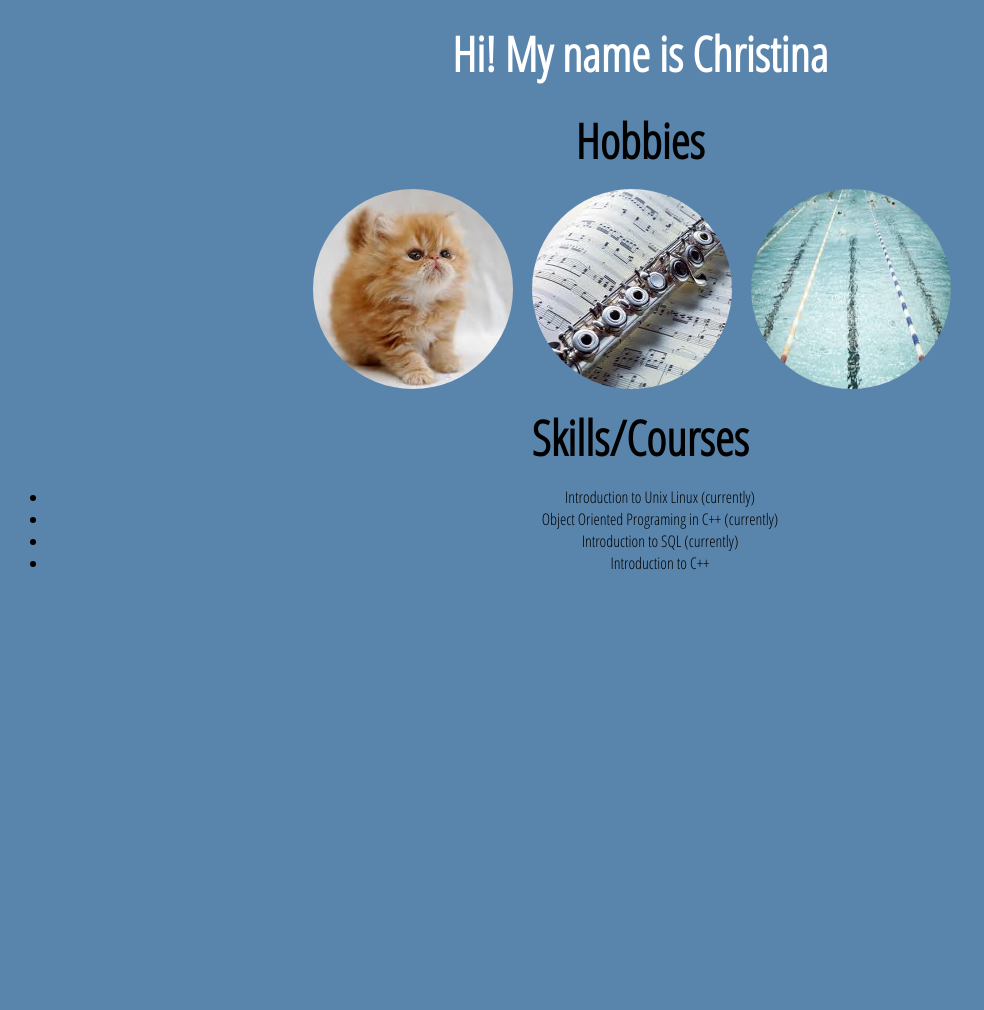
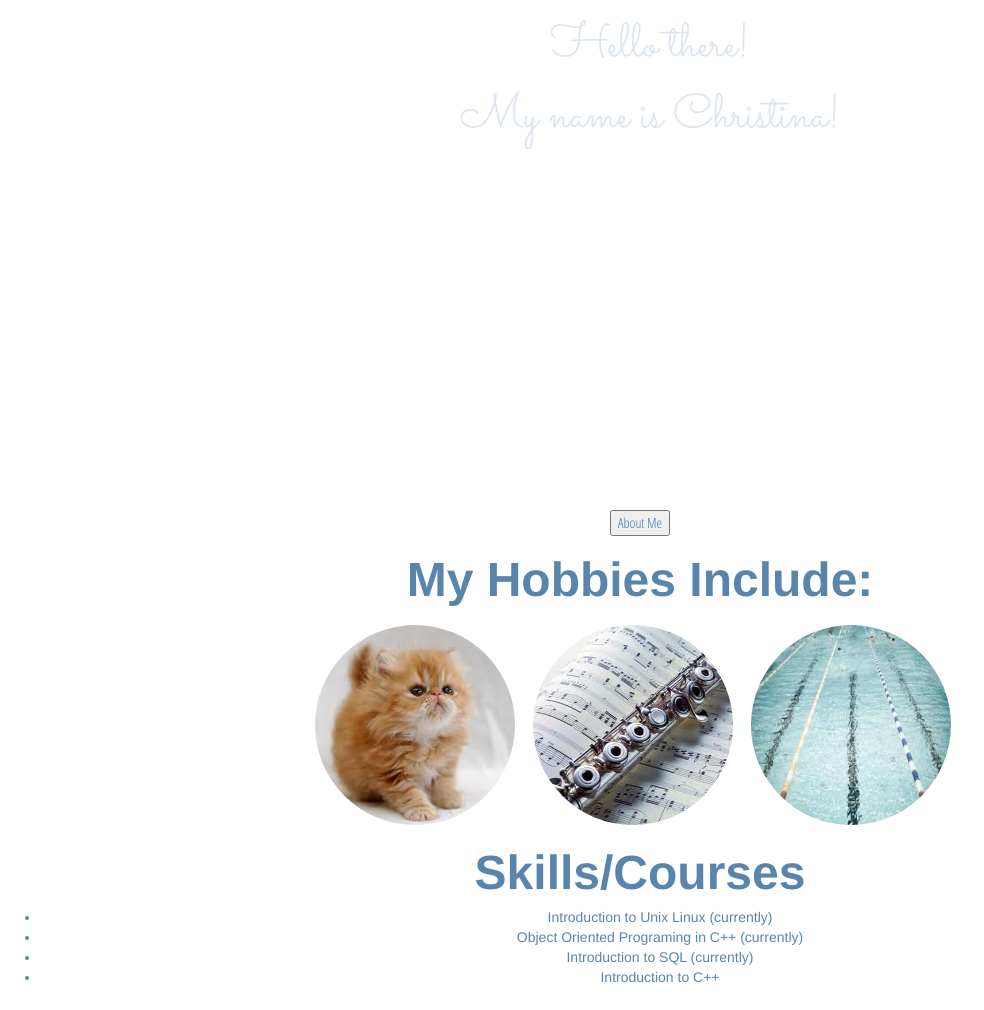
Before and after one commit to ctinaa/Personal-Website, a plain HTML site: page index.html in a window 1280 px wide. Shown: the whole page, without its empty margins (0-984 px from the left). Before the commit the page ends 800 px from the top, so only its background shows below. Drawn offline with nearby package versions, Linux system fonts and the light colour scheme.

Commit message:
11/21/14 Changes

```diff
--- a/index.html
+++ b/index.html
@@ -1,22 +1,50 @@
 <!DOCTYPE html>
-<html>
+<html lang="em">
+
 	<head>
 		<title> Website </title>
+		<meta name="viewport" content="width=device-width, initial-scale=1">
 		<link rel = "stylesheet" href="style.css">
+
+		<!-- Open Sans Condensed Font -->
 		<link href='http://fonts.googleapis.com/css?family=Open+Sans+Condensed:300' rel='stylesheet' type='text/css'>
+
+		<!-- Sacramento Font -->
+		<link href='http://fonts.googleapis.com/css?family=Sacramento' rel='stylesheet' type='text/css'>
+
+		<!-- Latest compiled and minified CSS -->
+<link rel="stylesheet" href="https://maxcdn.bootstrapcdn.com/bootstrap/3.3.1/css/bootstrap.min.css">
 	</head>
 	<body>
-		<h1><center><font color = "white"> <font size= "15">Hi! My name is Christina</h1></center></font></font>
+
+	 	<!-- Creating the Intro -->
+		<div class = "intro">
+			<p>
+			<center>
+				<font color = " #5985AD"> <font size= "20">Hello there!</font>
+					<p> <font size= "15"> My name is Christina!</p>
+				</font>
+			</center>
+			</p>
+		</div>
+		<div class = "intro_button">
+			<center>
+			<a href="#"><button class="About Me">About Me</button></a>
+			</center>
+		</div>
 		<p>
 		</p>
 		<p>
-			<center><b><font size="12">Hobbies</font></b></center>
+	<!-- Intro End -->
+
+	<!-- Beginning Hobbies -->
+			<center><b><font size="12">My Hobbies Include: </font></b></center>
 		</p>
 		<ul class="img-list">
   <li>
      <img src="cat1.jpg" width= "200" height = "200" style= "
      	border-radius: 50%;">
-      <span class="text-content"><span><font size = "10">Cats</font></span></span>
+      <span class="text-content"><span><font size = "10"> <u> Kidnapping Cats </u></font></span></span>
   </li>
   <li>
      <img src="flute.jpg" width= 200 height = 200  style= "
@@ -29,21 +57,15 @@
       <span class="text-content"><span><font size = "10">Swimming</font></span></span>
   </li>
   </ul>
+  <!-- Ending Hobbies -->
 
-		<!--<div class="hobbies">
-			<p>
-			<ul class="img-list">
-			<li><img src="cat1.jpg" class="cat"/> </a></li>
-				<span class"text-content"><span> Cats </span></span>
-			<li><img src="flute.jpg" class="flute_rounded"/> </a> </li>
-				<span class"text-content"><span> flute </span></span>
-			<li><img src="pool.jpg" class="pool"/> </a></li>
-				<span class"text-content"><span> Swimming </span></span>
-			</ul>
-		</div> -->
-
-			<div class="courses">
-			<b><center><font size="12">Skills/Courses</b></font>
+  <!-- Course List -->
+  <div class="courses">
+		<b><center>
+			<font size="12">
+				Skills/Courses
+			</font>
+		</b>
 			<ul class="classes">
 				<li>Introduction to Unix Linux (currently)</li>
 				<li>Object Oriented Programing in C++ (currently)</li>
@@ -52,6 +74,8 @@
 				<br></center>
 			</ul>
 		<p>
+  <!-- Course List end -->
+
 
 		</p>
 		</div>
--- a/style.css
+++ b/style.css
@@ -2,6 +2,29 @@
 		background-color: #5985AD ;
 		font-family: 'Open Sans Condensed', sans-serif;
 	}
+
+    @media only screen and (min-width : 1224px) {
+      font-family: 'Open Sans Condensed', sans-serif;
+            }
+
+
+     .intro {
+        background-color: white;
+        width: 1300px;
+        height: 500px;
+        font-family: 'Sacramento', cursive;
+        font-size: 50px;
+        margin-left: auto;
+        margin-right: auto;
+        opacity: 0.2;
+      }
+
+      .intro_button {
+        background-color: white;
+        font-family: 'Open Sans Condensed', sans-serif;
+
+      }
+
 <!-- Creates the Hobbie Images -->
  .flute_rounded, .cat, .pool{
   border-radius: 50%;
@@ -88,6 +111,7 @@ span.text-content {
 }
 
 <!-- Hobbies End-->
+
 .courses {
-	background-color: white;
+	color: white;
 }
```
